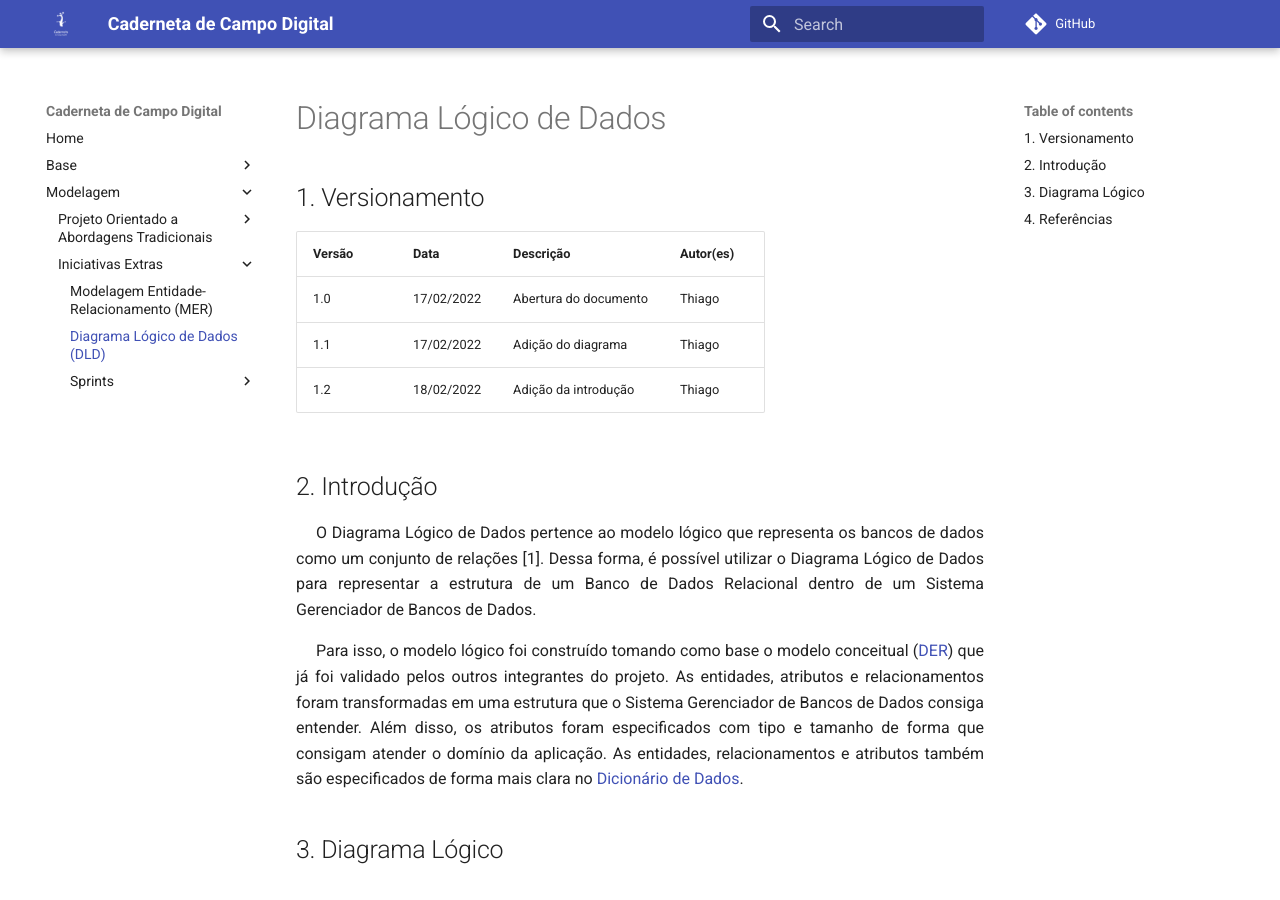
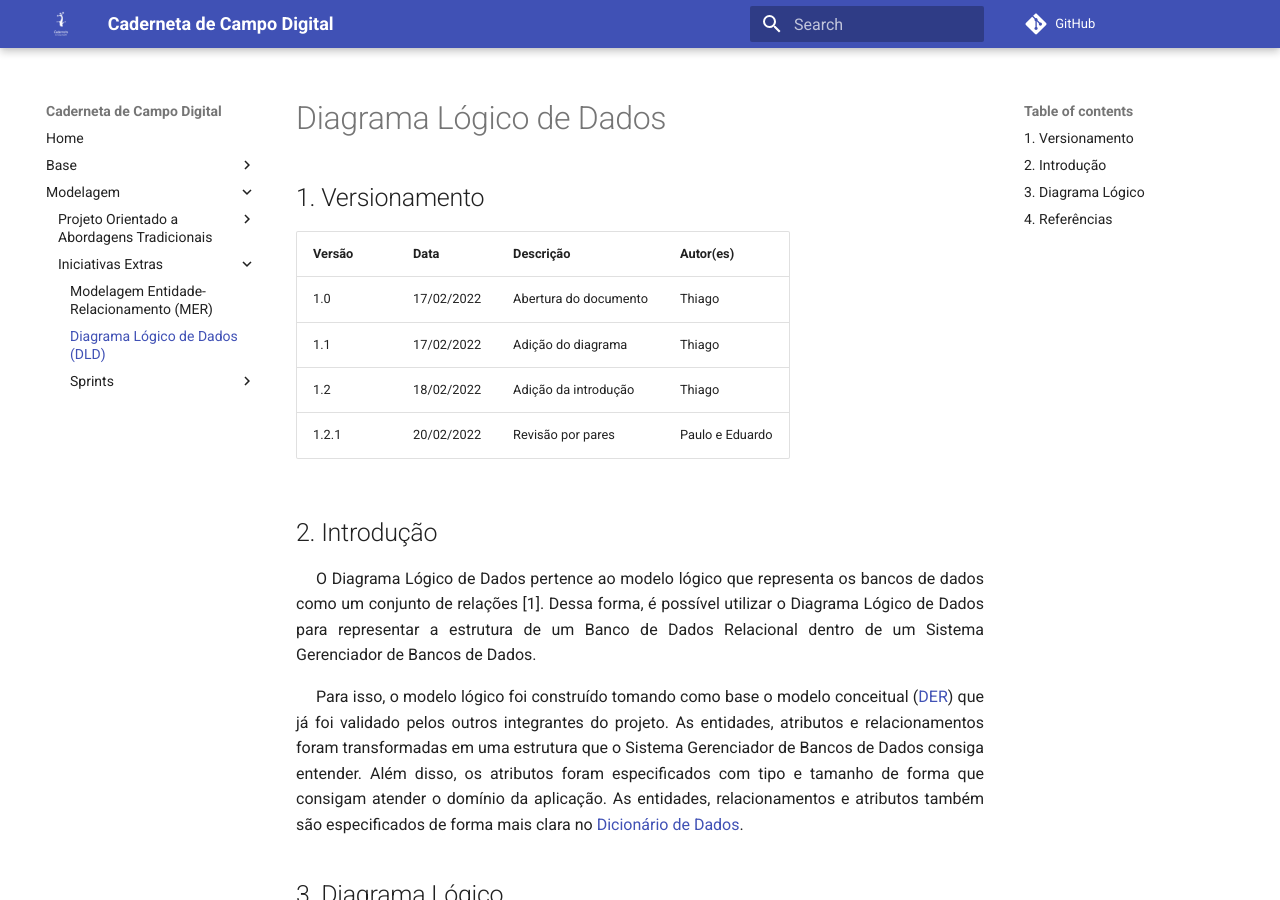
Before and after one commit to UnBArqDsw2021-2/2021.2_G4_CadernetaDeCampoDigital_docs, an MkDocs documentation site: the page built from docs/modelagem/extras/dld.md, in a window 1280 px wide and 900 px high. Built offline with MkDocs 1.6.1 and Material for MkDocs 9.7.7, drawn with Linux system fonts in a browser that asks for light colours; comment, search, counter and statistics services are not loaded.

Commit message:
#70 Adicionando revisao por pares

```diff
--- a/docs/modelagem/extras/dld.md
+++ b/docs/modelagem/extras/dld.md
@@ -6,7 +6,8 @@
 | ------ | ---------- | ----------------------- | ------------ |
 | 1.0    | 17/02/2022 | Abertura do documento   | Thiago       |
 | 1.1    | 17/02/2022 | Adição do diagrama      | Thiago       |
-| 1.2    | 18/02/2022 | Adição da introdução      | Thiago       |
+| 1.2    | 18/02/2022 | Adição da introdução    | Thiago       |
+| 1.2.1  | 20/02/2022 | Revisão por pares       | Paulo e Eduardo|
 
 ## 2. Introdução
 
```
